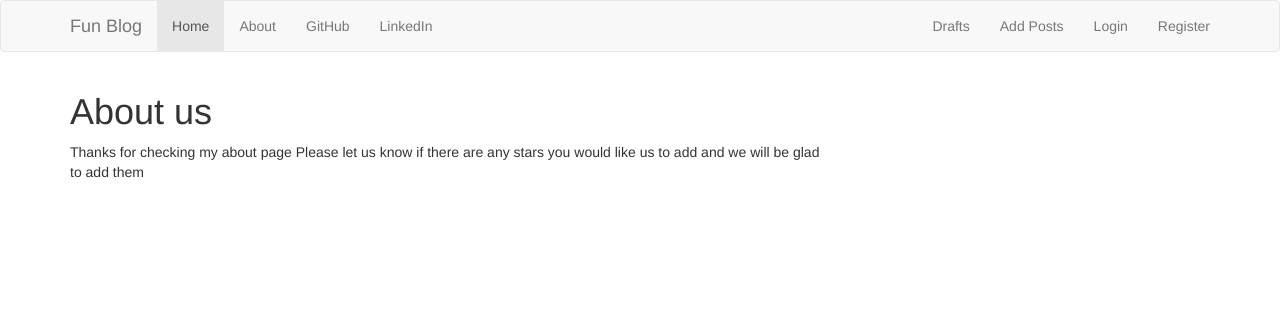
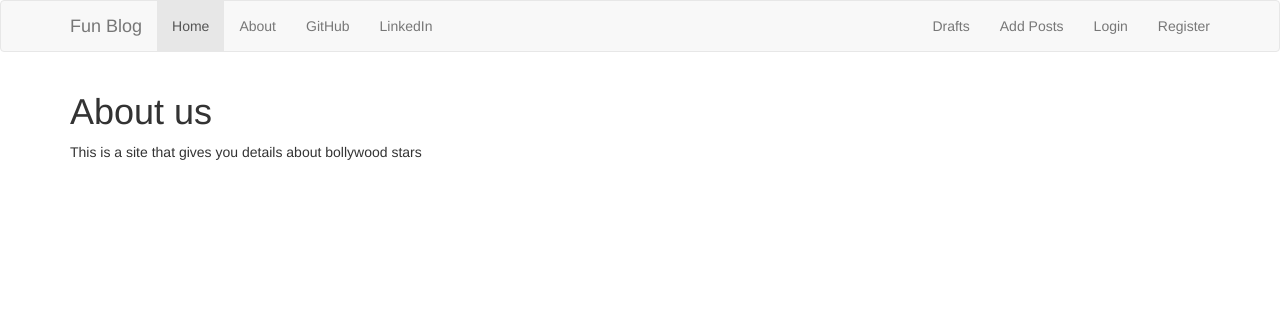
Before and after one commit to samirtendulkar/Bollywood_Stars, a Django app: page /about/ in a window 1280 px wide. Shown: the top 312 px of the page. Run offline with Django 3.2, Linux system fonts and the light colour scheme; some libraries are stand-ins or nearby versions.

Commit message:
added what the site did to about us

```diff
--- a/blog/templates/blog/about.html
+++ b/blog/templates/blog/about.html
@@ -3,8 +3,7 @@
 
 
 <h1>About us</h1>
-<p>Thanks for checking my about page Please let us know if there are any stars you would like us to add and we will
-be glad to add them</p>
+<p>This is a site that gives you details about bollywood stars </p>
 
 
 {% endblock %}
```
